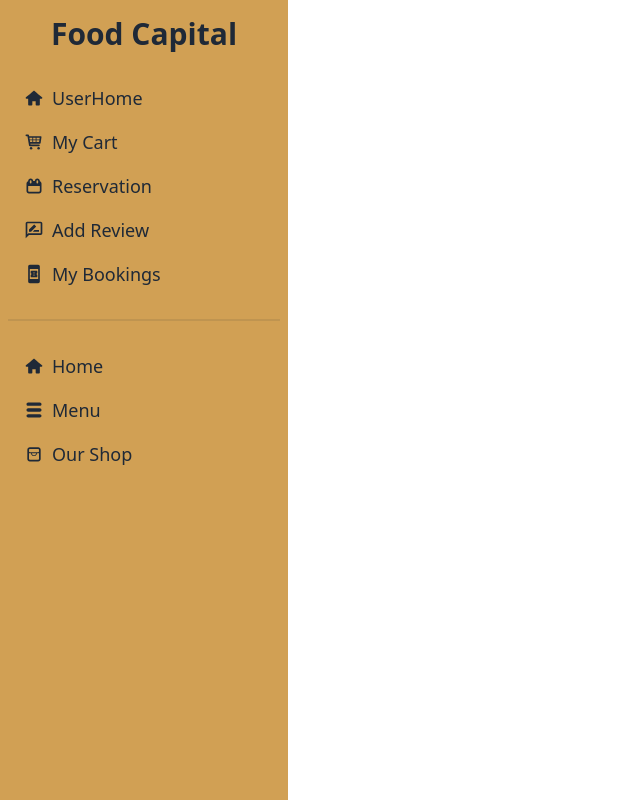
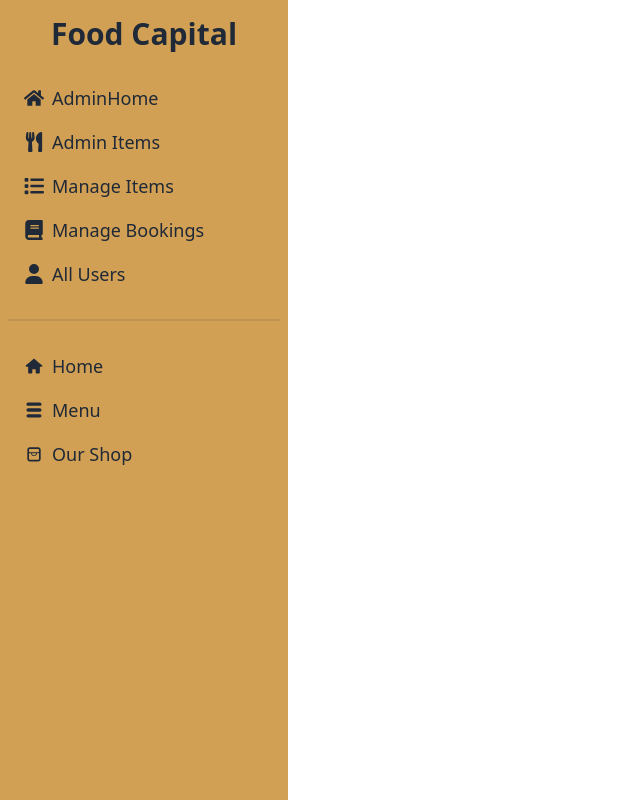
Before and after one commit to SabbirHossain-28/food-capital-project, a React (Vite) app: page /dashboard in a window 1280 px wide. Shown: the whole page, without its empty margins (0-640 px from the left). Built offline with nearby package versions, Linux system fonts and the light colour scheme; no server answers; sample sign-in values are in the browser's storage.

Commit message:
added admin dashboard menubar

```diff
--- a/src/Layouts/Dashboard.jsx
+++ b/src/Layouts/Dashboard.jsx
@@ -1,15 +1,60 @@
-import { TiCalendar, TiHome, TiShoppingBag, TiShoppingCart, TiThMenu } from "react-icons/ti";
+import {
+  TiCalendar,
+  TiHome,
+  TiShoppingBag,
+  TiShoppingCart,
+  TiThMenu,
+} from "react-icons/ti";
 import { MdBookOnline, MdOutlineRateReview } from "react-icons/md";
 import { NavLink, Outlet } from "react-router-dom";
+import { FaHome, FaUtensils } from "react-icons/fa";
+import { FaBook, FaList, FaUser } from "react-icons/fa6";
 
 const Dashboard = () => {
+  const isAdmin = true;
   return (
     <div className="flex">
       <div className="w-72 min-h-screen bg-[#D1A054]">
         <h2 className="text-3xl font-bold text-center my-4">Food Capital</h2>
         <ul className="menu">
+          {isAdmin ? (
+            <>
             <li>
-            <NavLink className="text-lg font-medium" to="/dashboard/userHome">
+                <NavLink
+                  className="text-lg font-medium"
+                  to="/dashboard/adminHome"
+                >
+                  <FaHome className="text-xl"></FaHome>AdminHome
+                </NavLink>
+              </li>
+              <li>
+                <NavLink className="text-lg font-medium" to="/dashboard/adminItems">
+                  <FaUtensils className="text-xl"></FaUtensils>Admin Items
+                </NavLink>
+              </li>
+              <li>
+                <NavLink className="text-lg font-medium" to="/dashboard/manageItems">
+                  <FaList className="text-xl"></FaList>Manage Items
+                </NavLink>
+              </li>
+              <li>
+                <NavLink className="text-lg font-medium" to="/dashboard/manageBookings">
+                  <FaBook className="text-xl"></FaBook>Manage Bookings
+                </NavLink>
+              </li>
+              <li>
+                <NavLink className="text-lg font-medium" to="/dashboard/Users">
+                  <FaUser className="text-xl"></FaUser>All Users
+                </NavLink>
+              </li>
+              </>
+          ) : (
+            <>
+              <li>
+                <NavLink
+                  className="text-lg font-medium"
+                  to="/dashboard/userHome"
+                >
                   <TiHome className="text-xl"></TiHome>UserHome
                 </NavLink>
               </li>
@@ -28,27 +73,35 @@ const Dashboard = () => {
               </li>
               <li>
                 <NavLink className="text-lg font-medium" to="/dashboard/review">
-              <MdOutlineRateReview className="text-xl"></MdOutlineRateReview>Add
-              Review
+                  <MdOutlineRateReview className="text-xl"></MdOutlineRateReview>
+                  Add Review
                 </NavLink>
               </li>
               <li>
-            <NavLink className="text-lg font-medium" to="/dashboard/booking">
+                <NavLink
+                  className="text-lg font-medium"
+                  to="/dashboard/booking"
+                >
                   <MdBookOnline className="text-xl"></MdBookOnline>My Bookings
                 </NavLink>
               </li>
+            </>
+          )}
           <div className="divider"></div>
           <li>
             <NavLink className="text-lg font-medium" to="/">
-              <TiHome className="text-xl"></TiHome>Home</NavLink>
+              <TiHome className="text-xl"></TiHome>Home
+            </NavLink>
           </li>
           <li>
             <NavLink className="text-lg font-medium" to="/menu">
-              <TiThMenu className="text-xl"></TiThMenu> Menu</NavLink>
+              <TiThMenu className="text-xl"></TiThMenu> Menu
+            </NavLink>
           </li>
           <li>
             <NavLink className="text-lg font-medium" to="/shop">
-              <TiShoppingBag className="text-xl"></TiShoppingBag> Our Shop</NavLink>
+              <TiShoppingBag className="text-xl"></TiShoppingBag> Our Shop
+            </NavLink>
           </li>
         </ul>
       </div>
```
Also changed, not shown: src/AuthProvider/AuthProvider.jsx (+5 -5 lines), src/Hooks/useAxiosCommon.jsx (+4 -4 lines). Lines whose indentation alone changed are shown as unchanged.
